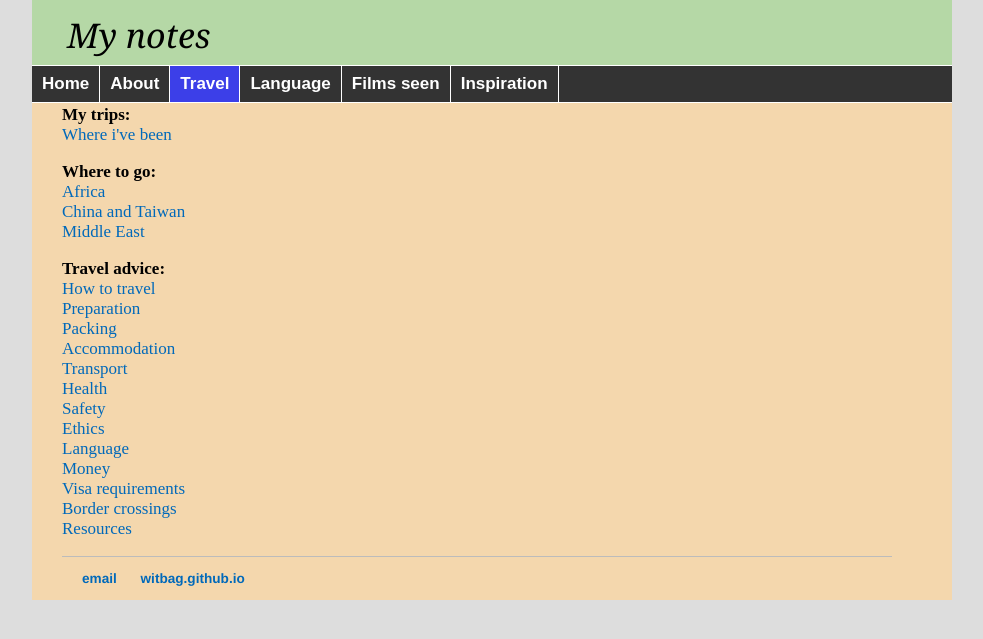
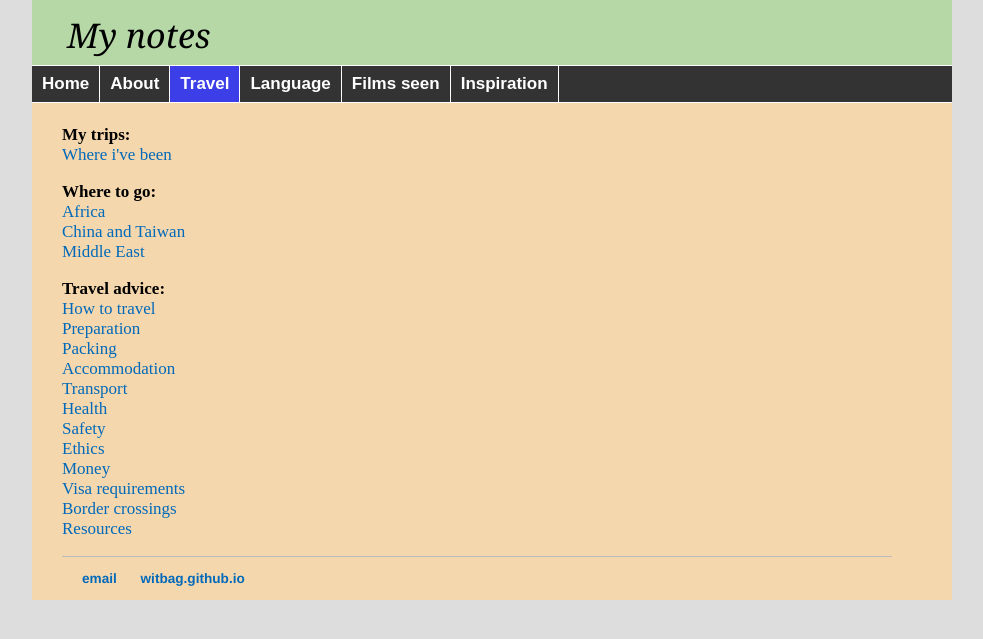
Before and after one commit to witbag/witbag.github.io, a Jekyll site: the page built from travel/index.html, in a window 1280 px wide. Shown: the top 639 px of the page, without its empty margins (148-1131 px from the left). Built offline with Jekyll 4.4.1, drawn with Linux system fonts in a browser that asks for light colours.

Commit message:
Update index.html

```diff
--- a/travel/index.html
+++ b/travel/index.html
@@ -2,6 +2,7 @@
 layout: travel
 title: Travel
 ---
+<br>
 <br>
 <b>My trips:</b><br>
 <a href="pasttrips.html">Where i've been</a></p>
@@ -20,7 +21,6 @@ title: Travel
 <a href="health.html">Health</a><br>
 <a href="safety.html">Safety</a><br>
 <a href="ethics.html">Ethics</a><br>
-<a href="lang.html">Language</a><br>
 <a href="money.html">Money</a><br>
 <a href="visas.html">Visa requirements</a><br>
 <a href="borders.html">Border crossings</a><br>
```
